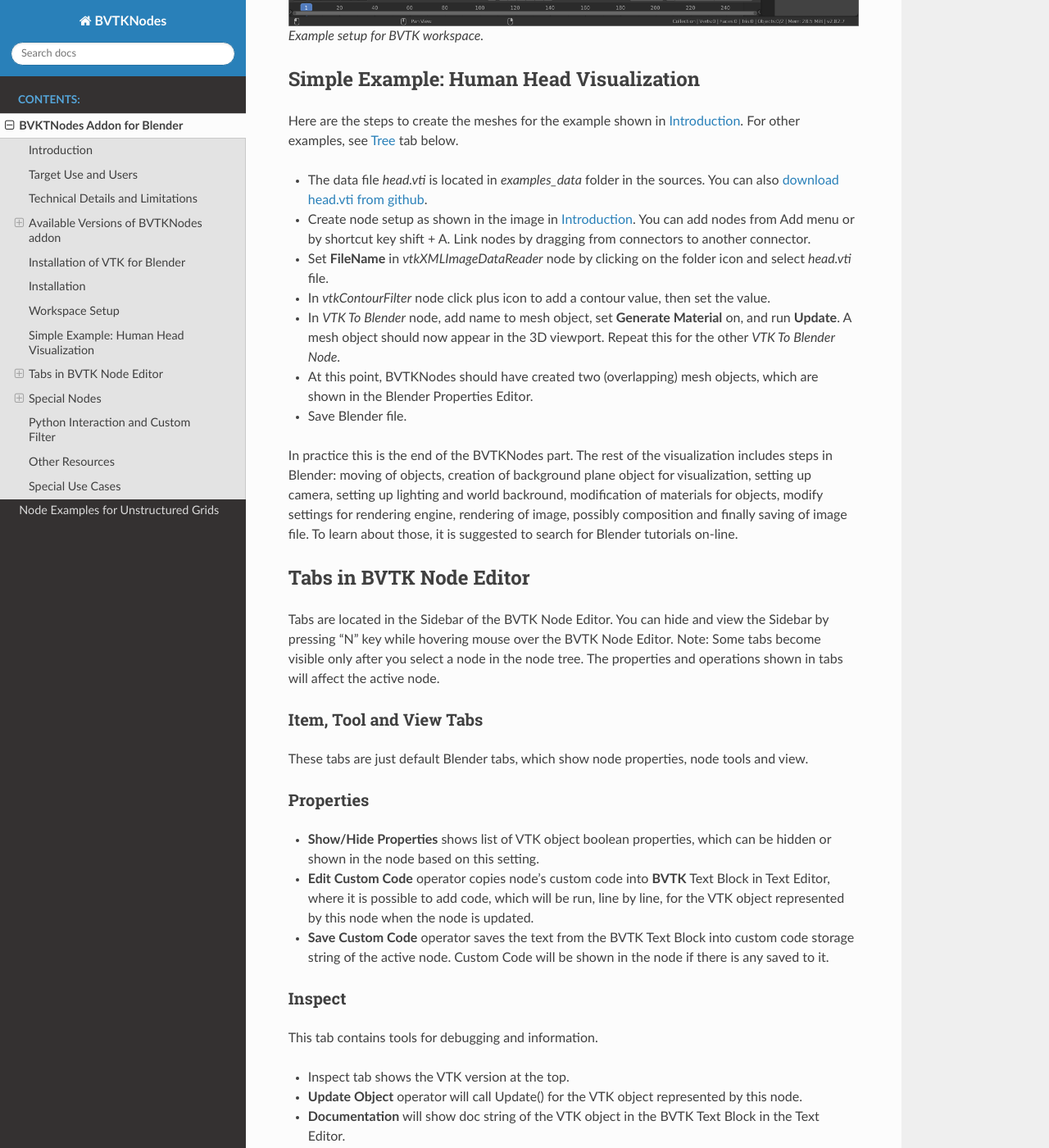
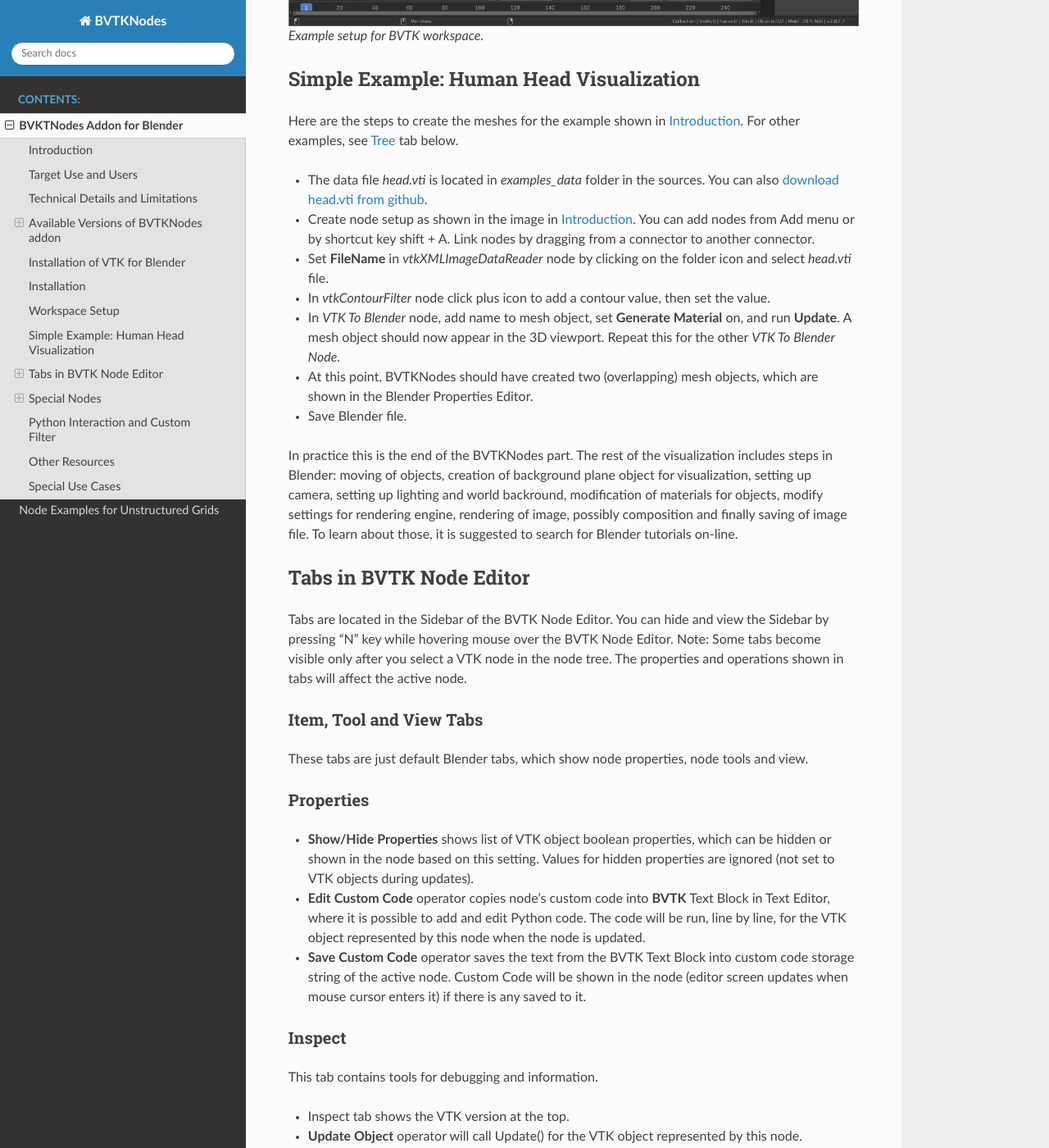
Before and after one commit to simboden/BVtkNodes, a Sphinx documentation site: the page built from docs/BVTKNodes.rst, in a window 1280 px wide and 1400 px high, scrolled down 4595 px. Shown: the whole window at 82% size. Built offline with Sphinx 7.4.7 and the Read the Docs theme 2.0.0, drawn with Linux system fonts in a browser that asks for light colours; some of the changed text lies outside the part shown.

Commit message:
Minor documentation improvements

```diff
--- a/docs/BVTKNodes.rst
+++ b/docs/BVTKNodes.rst
@@ -186,7 +186,7 @@
   `download head.vti from github <https://github.com/tkeskita/BVtkNodes/blob/master/examples_data/head.vti>`_.
 - Create node setup as shown in the image in `Introduction`_. You can
   add nodes from Add menu or by shortcut key shift + A. Link nodes by
-  dragging from connectors to another connector.
+  dragging from a connector to another connector.
 - Set **FileName** in *vtkXMLImageDataReader* node by clicking on the
   folder icon and select *head.vti* file.
 - In *vtkContourFilter* node click plus icon to add a contour value,
@@ -213,7 +213,7 @@
 Tabs are located in the Sidebar of the BVTK Node Editor. You can hide
 and view the Sidebar by pressing "N" key while hovering mouse over the
 BVTK Node Editor. Note: Some tabs become visible only after you select
-a node in the node tree. The properties and operations shown in tabs
+a VTK node in the node tree. The properties and operations shown in tabs
 will affect the active node.
 
 Item, Tool and View Tabs
@@ -226,13 +226,16 @@
 
 - **Show/Hide Properties** shows list of VTK object boolean properties,
   which can be hidden or shown in the node based on this setting.
-- **Edit Custom Code** operator copies node's custom code into **BVTK**
-  Text Block in Text Editor, where it is possible to add code,
-  which will be run, line by line, for the VTK object represented
-  by this node when the node is updated.
+  Values for hidden properties are ignored (not set to VTK objects
+  during updates).
+- **Edit Custom Code** operator copies node's custom code into
+  **BVTK** Text Block in Text Editor, where it is possible to add and
+  edit Python code. The code will be run, line by line, for the VTK
+  object represented by this node when the node is updated.
 - **Save Custom Code** operator saves the text from the BVTK Text Block
   into custom code storage string of the active node. Custom Code will be
-  shown in the node if there is any saved to it.
+  shown in the node (editor screen updates when mouse cursor enters it)
+  if there is any saved to it.
 
 Inspect
 ^^^^^^^
@@ -311,7 +315,7 @@
 Color Mapper
 ^^^^^^^^^^^^
 
-This node is used to assign color to mesh data. You will see the colors
+This node assigns color to mesh data. You will see the colors
 in Blender 3D Viewport when Shading mode is set to either **Material
 Preview** or **Rendered**.
 
@@ -325,8 +329,8 @@
   images.
 - **color bar** selects the variable according to which coloring is
   carried out.
-- **Automatic range** if enabled, will udate the value ranges
-  automatically.
+- **Automatic range** will udate the value ranges
+  automatically if enabled.
 - **min** and **max** specify the value range.
 - **output** connector should be attached to a *VTK To Blender* node.
 
--- a/docs/ug_nodes.rst
+++ b/docs/ug_nodes.rst
@@ -171,7 +171,7 @@
    or a node specific function to activate arrays to operate on, even
    if there is only one array in input. To use *vtkAssignAttribute*,
    you need to add Custom Code like
-   ``Assign("p", vtk.vtkDataSetAttributes.SCALARS, vtk.vtkAssignAttribute.POINT_DATA)``)
+   ``Assign("p", vtk.vtkDataSetAttributes.SCALARS, vtk.vtkAssignAttribute.POINT_DATA)``
 
 .. image:: images/ug_contour_nodesetup.png
 
```
Also changed, not shown: other parts of docs/BVTKNodes.rst (+8 -7 lines).
